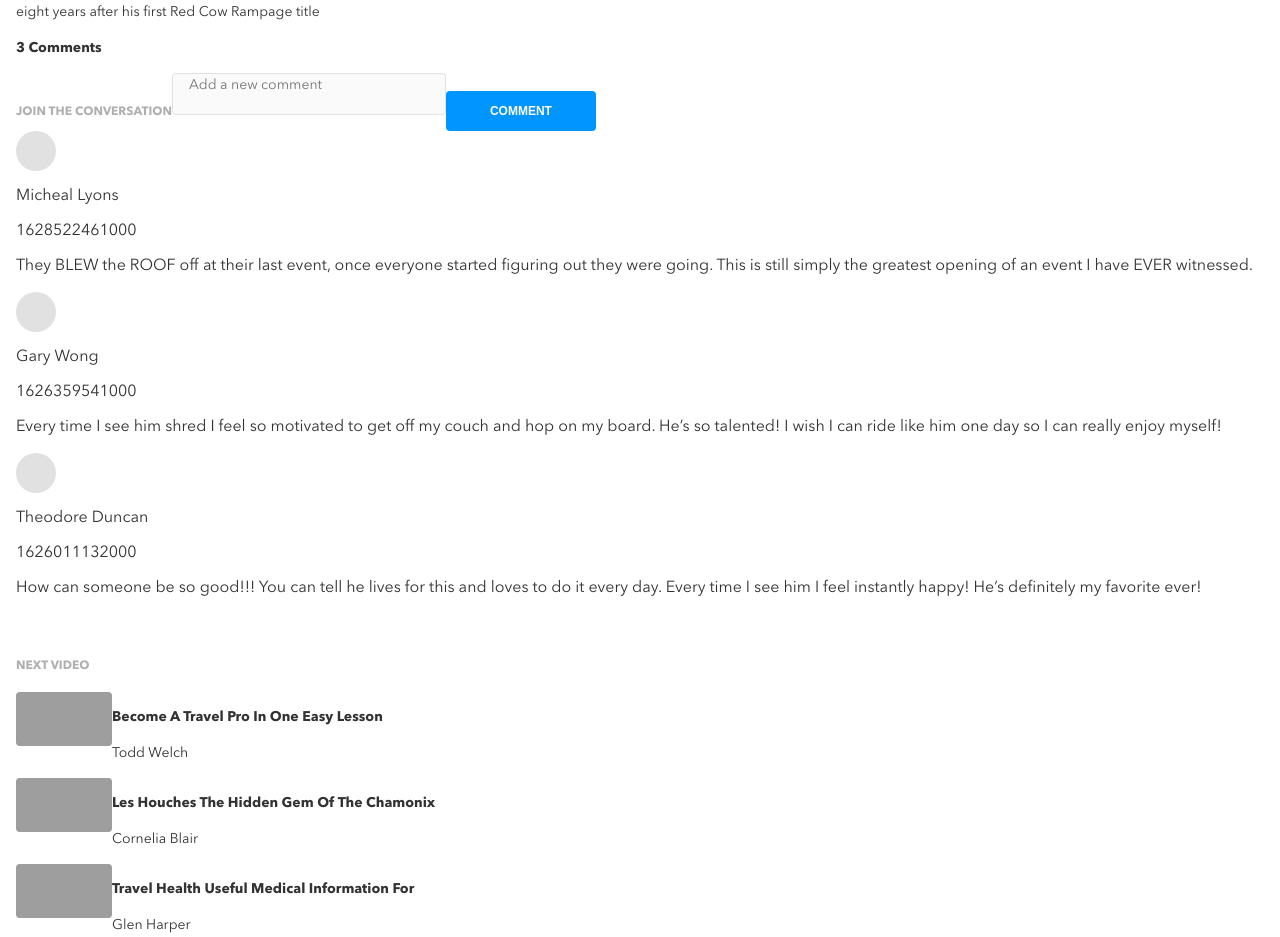
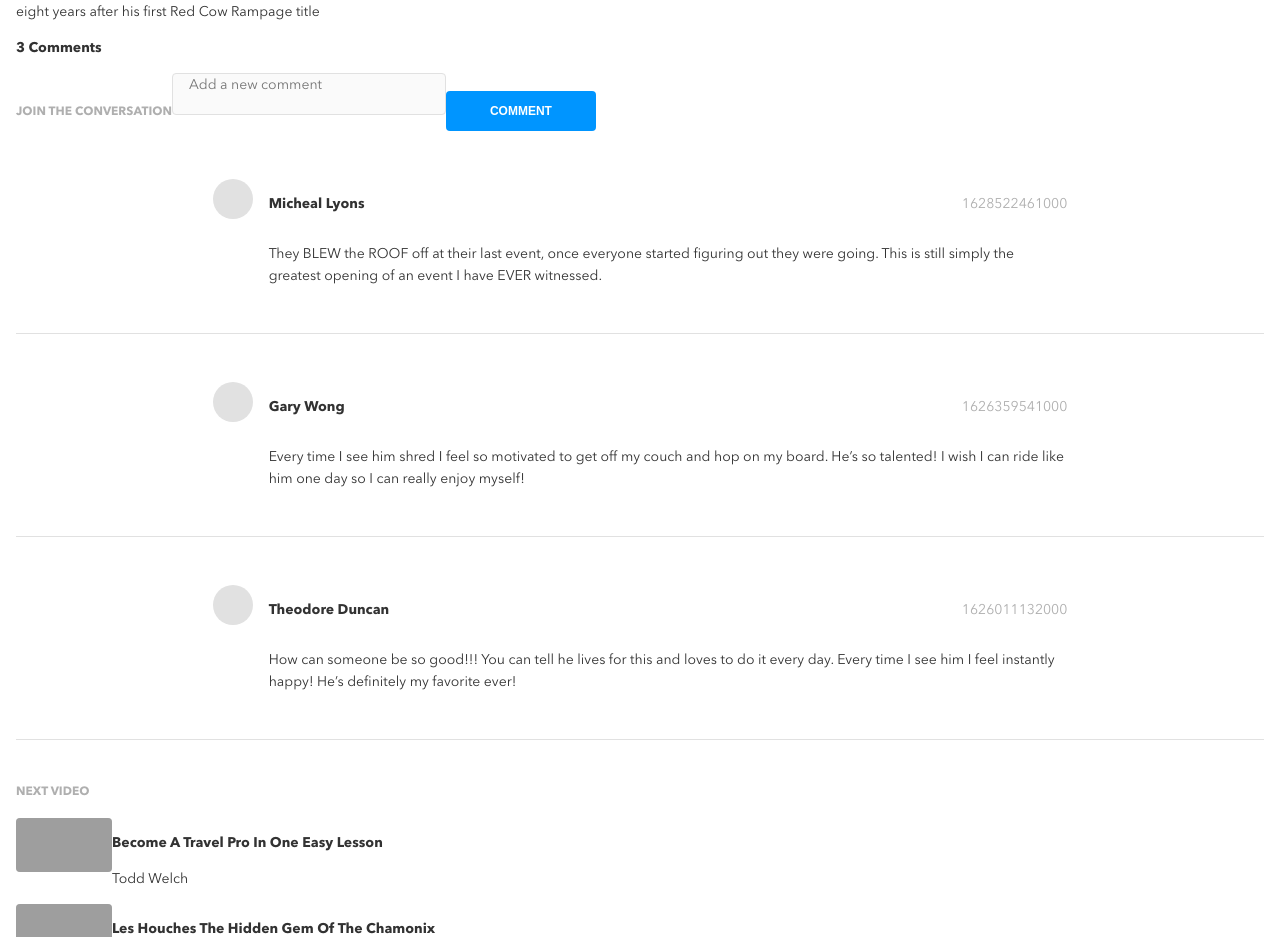
Before and after one commit to GurpreetD13/brainflix, a React (Create React App) app: page / in a window 1280 px wide. Shown: the part 900-1837 px from the top of the page. Built offline with nearby package versions, Linux system fonts and the light colour scheme; grey boxes are pictures that could not be loaded.

Commit message:
Added styles to comment posts same as bandsite

```diff
--- a/src/components/VideoArticle/VideoArticle.scss
+++ b/src/components/VideoArticle/VideoArticle.scss
@@ -40,3 +40,34 @@
 .comments-section__total-comments {
     @include font-subheader;
 }
+
+.comment-post {
+    @include font-body;
+    display: flex;
+    justify-content: center;
+    box-sizing: border-box;
+    width: 100%;
+    border-bottom: 1px solid $color-secondary-mercury;
+    padding: 1.5rem 0 1rem;
+
+    @include desktop {
+        padding: 3rem 10% 2rem;
+    }
+
+    &__container {
+        width: 80%;
+    }
+
+    &__heading-container {
+        display: flex;
+        justify-content: space-between;
+    }
+
+    &__name {
+        font-weight: 700;
+    }
+
+    &__date {
+        color: $color-primary-silver;
+    }
+}
```
